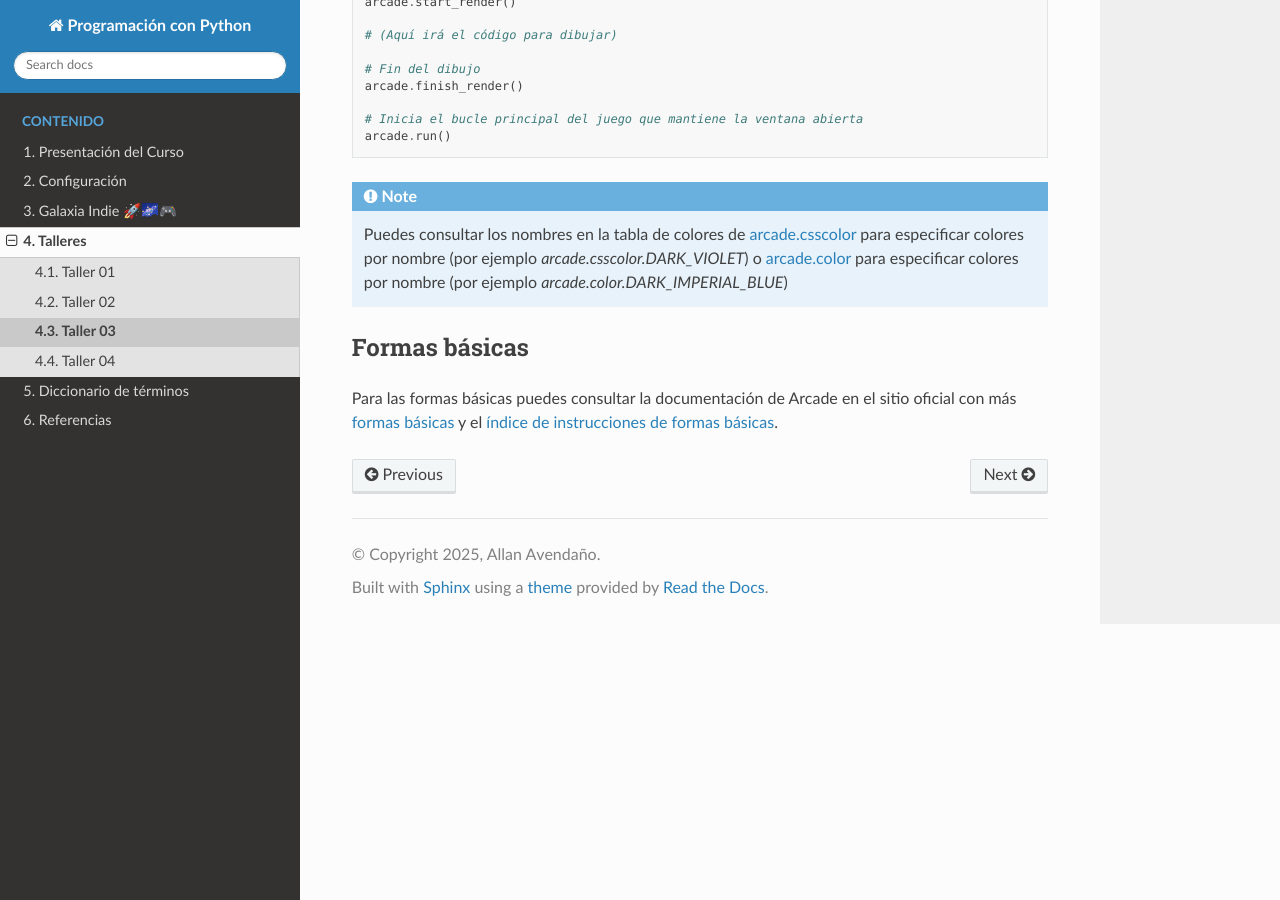
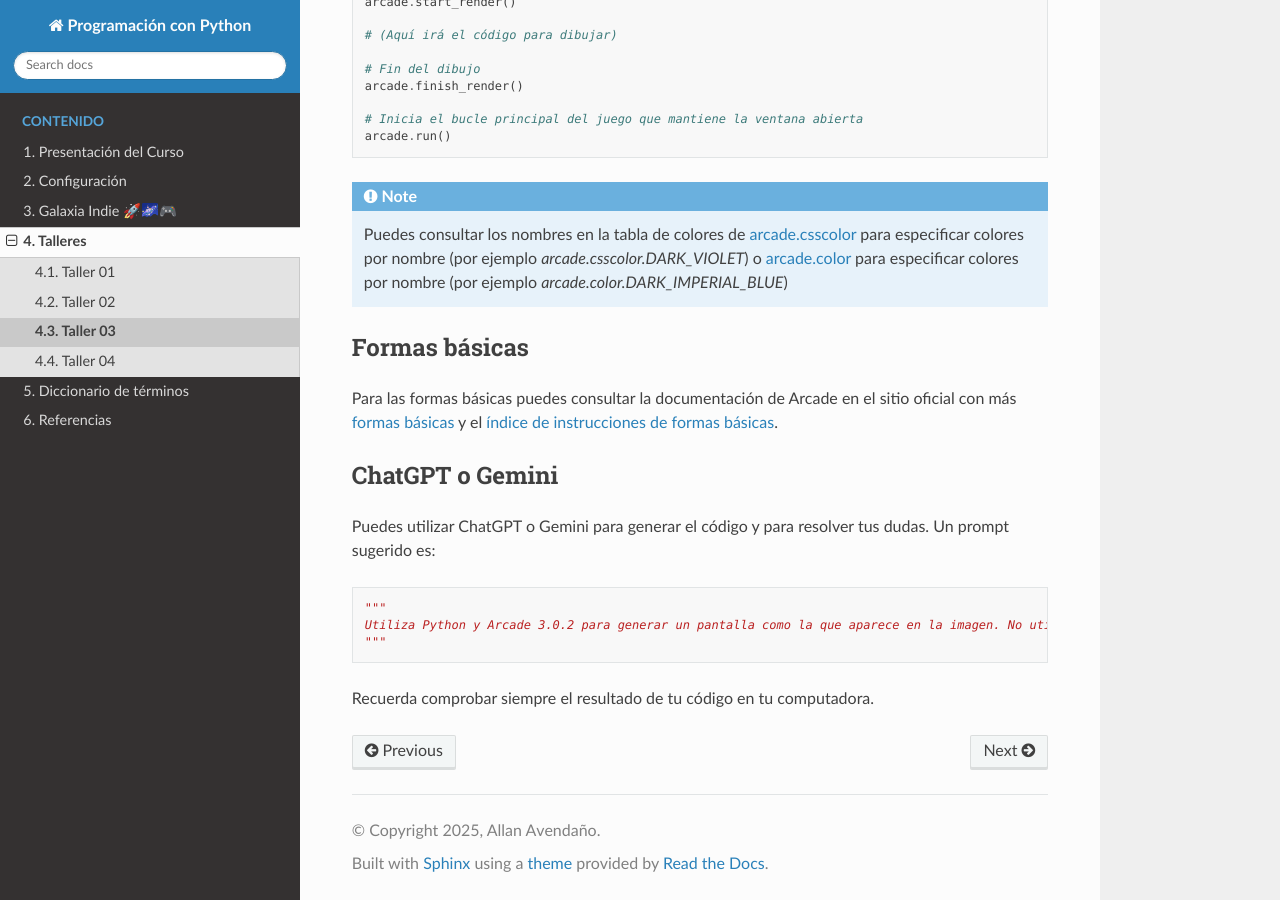
Before and after one commit to aavendan/programacion-python, a Sphinx documentation site: the page built from docs/source/talleres/taller03.rst, in a window 1280 px wide and 900 px high, scrolled down 1078 px. Built offline with Sphinx 7.4.7 and the Read the Docs theme 3.1.0, drawn with Linux system fonts in a browser that asks for light colours.

Commit message:
taller03

```diff
--- a/docs/source/talleres/taller03.rst
+++ b/docs/source/talleres/taller03.rst
@@ -59,3 +59,16 @@ Utiliza el siguente código como base para comenzar:
 Para las formas básicas puedes consultar la
 documentación de Arcade en el sitio oficial con más
 `formas básicas <https://api.arcade.academy/en/latest/example_code/drawing_primitives.html#drawing-primitives>`_ y el `índice de instrucciones de formas básicas <https://api.arcade.academy/en/latest/api_docs/quick_index.html#quick-index>`_.
+
+.. rubric:: ChatGPT o Gemini
+  :heading-level: 2
+
+Puedes utilizar ChatGPT o Gemini para generar el código y para resolver tus dudas. Un prompt sugerido es:
+
+.. code-block:: python
+
+      """
+      Utiliza Python y Arcade 3.0.2 para generar un pantalla como la que aparece en la imagen. No utilices funciones, ni main, ni bucle for, ni clases.
+      """
+
+Recuerda comprobar siempre el resultado de tu código en tu computadora.
```
